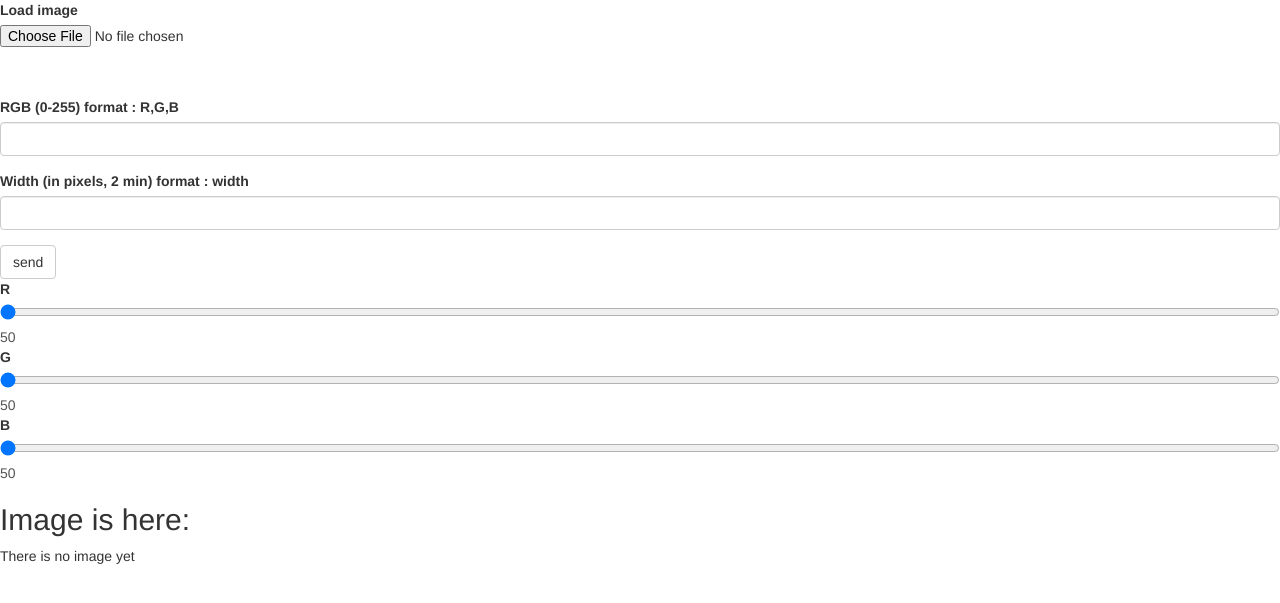
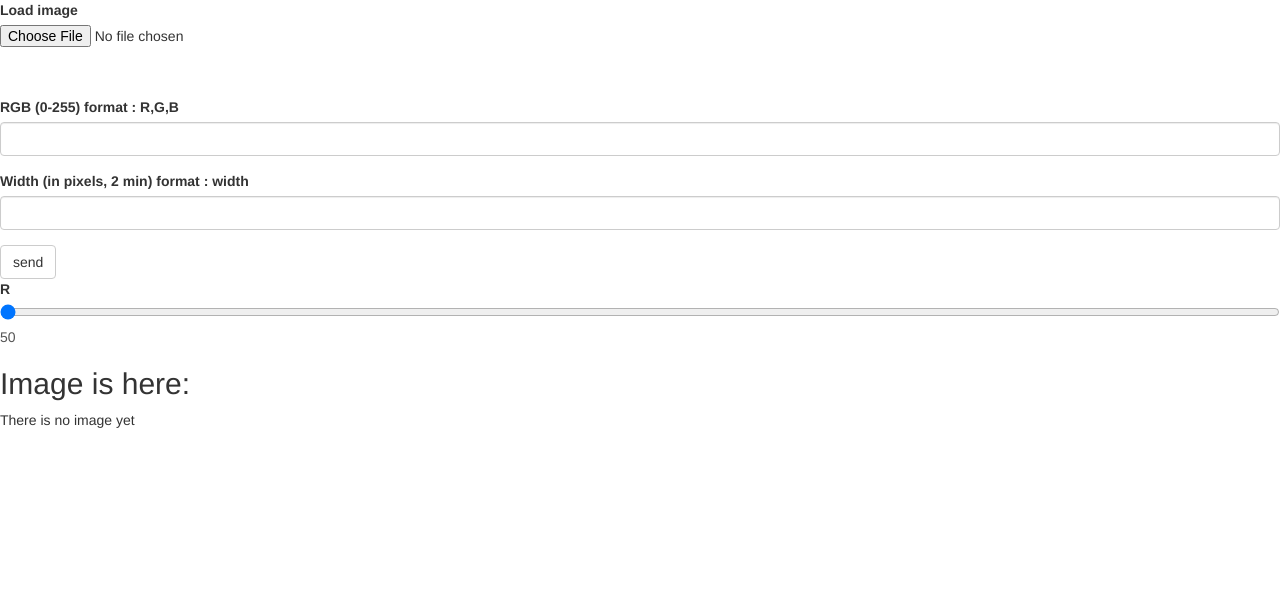
Before and after one commit to A1eksey1/LAB3web, a Flask app: page /lab3 in a window 1280 px wide. Shown: the top 603 px of the page. Run offline with Flask 2, Linux system fonts and the light colour scheme; some libraries are stand-ins or nearby versions.

Commit message:
Update lab3.html

```diff
--- a/flaskapp/templates/lab3.html
+++ b/flaskapp/templates/lab3.html
@@ -14,22 +14,7 @@ function outputUpdate(vol) {
   document.querySelector('#R').value = vol;
 }
 </script>
-<label for=fader1>G</label>
-<input type=range min=0 max=255 value=0 id=fader1 step=1 onchange="outputUpdate(value) ">
-<output for=fader1 id=G>50</output>
-<script>
-function outputUpdate(vol) {
-  document.querySelector('#G').value = vol;
-}
-</script>
-<label for=fader2>B</label>
-<input type=range min=0 max=255 value=0 id=fader2 step=1 onchange="outputUpdate(value) ">
-<output for=fader2 id=B>50</output>
-<script>
-function outputUpdate(vol) {
-  document.querySelector('#B').value = vol;
-}
-</script>
+
 <h2>Image is here: </h2>
 <!-- отображаем загруженное изображение с закругленными углами -->
 <!-- если оно есть (после submit) -->
```
